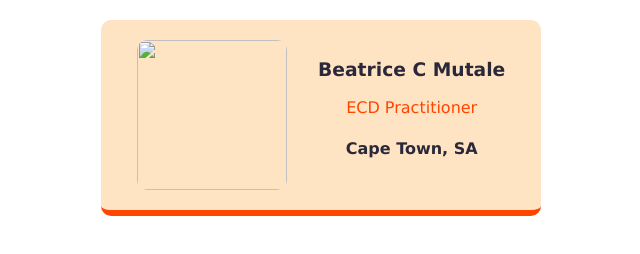
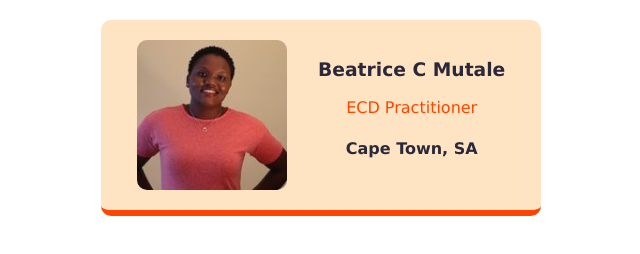
Before and after one commit to beatricemut/business-card, a plain HTML site: page index.html in a window 1280 px wide. Shown: the whole page, without its empty margins (319-959 px from the left). Drawn offline with Linux system fonts and the light colour scheme.

Commit message:
Update index.html

```diff
--- a/index.html
+++ b/index.html
@@ -4,7 +4,7 @@
     </head>
     <body>
         <div class="card">
-            <img class="avatar" src="images/Beatrice.jpg">
+            <img class="avatar" src="Beatrice.jpg">
             <div >
                 <h3>Beatrice C Mutale</h3>
                 <p>ECD Practitioner</p>
```
